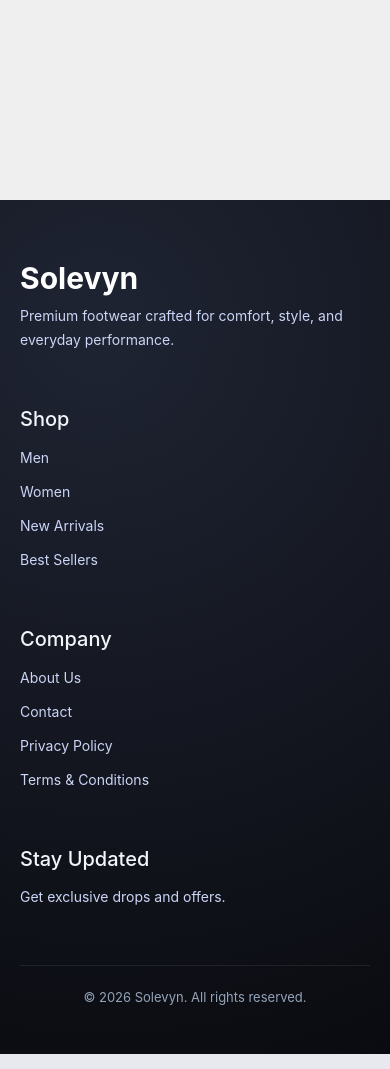
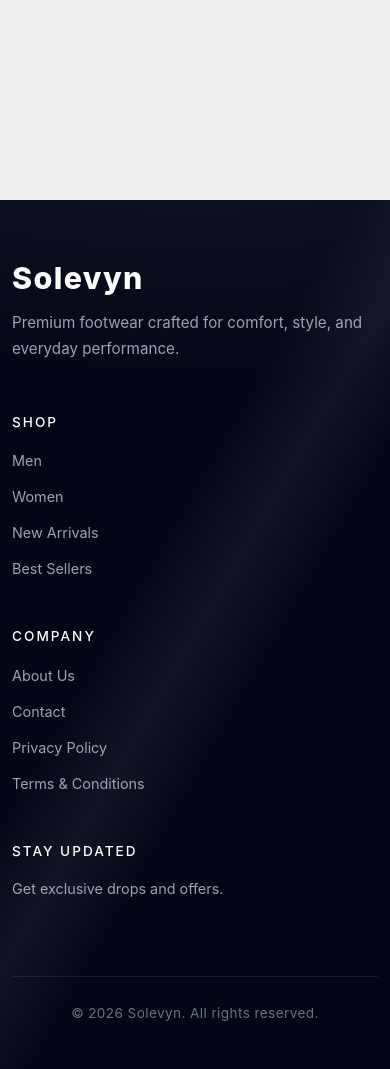
Before and after one commit to thaiyalnath-b/Django-Ecommerce, a Django app: page / in a window 390 px wide. Shown: the part 443-1512 px from the top of the page. Run offline with Django 5.2, Linux system fonts and the light colour scheme; data that the repository does not hold is empty.

Commit message:
Testing Done

```diff
--- a/Eshop/static/css/styles.css
+++ b/Eshop/static/css/styles.css
@@ -778,106 +778,151 @@ body {
 
 /* Footer */
 .solevyn-footer {
-    background: radial-gradient(circle at 25% 15%, #1f2433, #0a0b10);
+    background: radial-gradient(
+        1200px 600px at 50% -20%,
+        rgba(255, 255, 255, 0.08),
+        transparent 60%
+    ),
+    linear-gradient(180deg, #020617, #020617);
     color: #e5e7eb;
-    padding: 60px 0 30px;
+    padding: 80px 0 40px;
+    position: relative;
+    overflow: hidden;
+
+    &::before {
+        content: "";
+        position: absolute;
+        inset: 0;
+        background: linear-gradient(
+            120deg,
+            transparent 40%,
+            rgba(255, 255, 255, 0.06),
+            transparent 60%
+        );
+        pointer-events: none;
+    }
 
     .container {
         max-width: 1200px;
-        margin: auto;
-        padding: 0 20px;
     }
 
     .footer-grid {
         display: grid;
-        grid-template-columns: repeat(auto-fit, minmax(220px, 1fr));
-        gap: 40px;
-    }
-
+        grid-template-columns: repeat(4, 1fr);
+        gap: 50px;
+        margin-bottom: 60px;
+    }
+
+    .footer-brand {
         h3 {
-        font-size: 30px;
-        font-weight: 700;
+            font-size: 1.9rem;
+            font-weight: 800;
+            letter-spacing: 1.4px;
+            margin-bottom: 14px;
             color: #ffffff;
         }
 
+        p {
+            font-size: 0.95rem;
+            line-height: 1.7;
+            color: #9ca3af;
+            max-width: 280px;
+        }
+    }
+
+    .footer-links,
+    .footer-newsletter {
         h5 {
-        font-size: 20px;
-        margin-bottom: 14px;
-        color: #f1f5f9;
-    }
-
-    p {
-        font-size: 14px;
-        line-height: 1.7;
-        color: #cbd5f5;
+            font-size: 0.85rem;
+            letter-spacing: 2px;
+            text-transform: uppercase;
+            margin-bottom: 18px;
+            color: #ffffff;
+        }
     }
 
     .footer-links {
         ul {
             list-style: none;
             padding: 0;
+            margin: 0;
+        }
 
         li {
-                margin-bottom: 10px;
+            margin-bottom: 12px;
+        }
 
         a {
+            color: #9ca3af;
             text-decoration: none;
-                    font-size: 14px;
-                    color: #cbd5f5;
-                    transition: color 0.2s ease;
+            font-size: 0.9rem;
+            position: relative;
+            transition: color 0.25s ease;
+
+            &::after {
+                content: "";
+                position: absolute;
+                left: 0;
+                bottom: -4px;
+                width: 0%;
+                height: 1px;
+                background: linear-gradient(90deg, #38bdf8, #22c55e);
+                transition: width 0.3s ease;
+            }
 
             &:hover {
-                        color: #f8fafc;
-                    }
+                color: #ffffff;
+
+                &::after {
+                    width: 100%;
                 }
             }
         }
     }
 
     .footer-newsletter {
-        form {
-            display: flex;
-            margin-top: 12px;
-
-            input {
-                flex: 1;
-                padding: 10px 12px;
-                border: none;
-                outline: none;
-                border-radius: 6px 0 0 6px;
-                font-size: 14px;
-            }
-
-            button {
-                padding: 10px 16px;
-                border: none;
-                background: #020617;
-                color: #fff;
-                font-size: 14px;
-                border-radius: 0 6px 6px 0;
-                cursor: pointer;
-                transition: background 0.2s ease;
-
-                &:hover {
-                    background: #020617;
-                }
-            }
+        p {
+            font-size: 0.9rem;
+            color: #9ca3af;
+            line-height: 1.6;
+            max-width: 260px;
         }
     }
 
     .footer-bottom {
-        margin-top: 40px;
-        padding-top: 20px;
         border-top: 1px solid rgba(255, 255, 255, 0.08);
+        padding-top: 26px;
         text-align: center;
 
         p {
-            font-size: 13px;
-            color: #94a3b8;
-        }
-    }
-}
-
+            font-size: 0.85rem;
+            color: #6b7280;
+            letter-spacing: 0.4px;
+        }
+    }
+
+    @media (max-width: 992px) {
+        .footer-grid {
+            grid-template-columns: repeat(2, 1fr);
+            gap: 40px;
+        }
+    }
+
+    @media (max-width: 576px) {
+        padding: 60px 0 30px;
+
+        .footer-grid {
+            grid-template-columns: 1fr;
+            gap: 36px;
+        }
+
+        .footer-brand {
+            p {
+                max-width: 100%;
+            }
+        }
+    }
+}
 
 /* Product Cards */
 #products-container {
--- a/Eshop/templates/base/base.html
+++ b/Eshop/templates/base/base.html
@@ -25,7 +25,9 @@
 <body>
 
     <!-- Header -->
+    {% block header %}
     {% include 'base/includes/header.html' %}
+    {% endblock  %}
 
 
     <main id="page-content">
--- a/Eshop/templates/mainapp/about.html
+++ b/Eshop/templates/mainapp/about.html
@@ -79,7 +79,7 @@ About
                 <p>Satisfaction</p>
             </div>
             <div class="sv-stat">
-                <h3>5★</h3>
+                <h3>4.8★</h3>
                 <p>Average Rating</p>
             </div>
         </div>
--- a/Eshop/templates/mainapp/contact.html
+++ b/Eshop/templates/mainapp/contact.html
@@ -28,12 +28,12 @@ Contact
 
                 <div class="fw-info-item">
                     <span>Phone</span>
-                    <p>+91 98765 43210</p>
+                    <p>+91 9345854158</p>
                 </div>
 
                 <div class="fw-info-item">
                     <span>Location</span>
-                    <p>India</p>
+                    <p>Bengaluru, India.</p>
                 </div>
 
                 <div class="fw-info-note">
--- a/Eshop/templates/payments/success.html
+++ b/Eshop/templates/payments/success.html
@@ -1,4 +1,8 @@
 {% extends "base/base.html" %}
+
+{% block header %}
+
+{% endblock %}
 
 {% block content %}
 <section class="payment-success">
--- a/Eshop/templates/products/includes/ProductCard.html
+++ b/Eshop/templates/products/includes/ProductCard.html
@@ -3,7 +3,7 @@
     <div class="card product-card" data-product-id="{{product.id}}">
         {% if product.is_new %}
         <div class="new">
-            <p>NEW</p>
+            <p>JUST IN</p>
         </div>
         {% endif %}
         {% if product.thumbnail %}
```
Also changed, not shown: other parts of Eshop/static/css/styles.css (+36 -47 lines), Eshop/orders/models.py (+5 -2 lines), Eshop/static/js/scripts.js (line endings or trailing spaces). Lines whose indentation alone changed are shown as unchanged.
